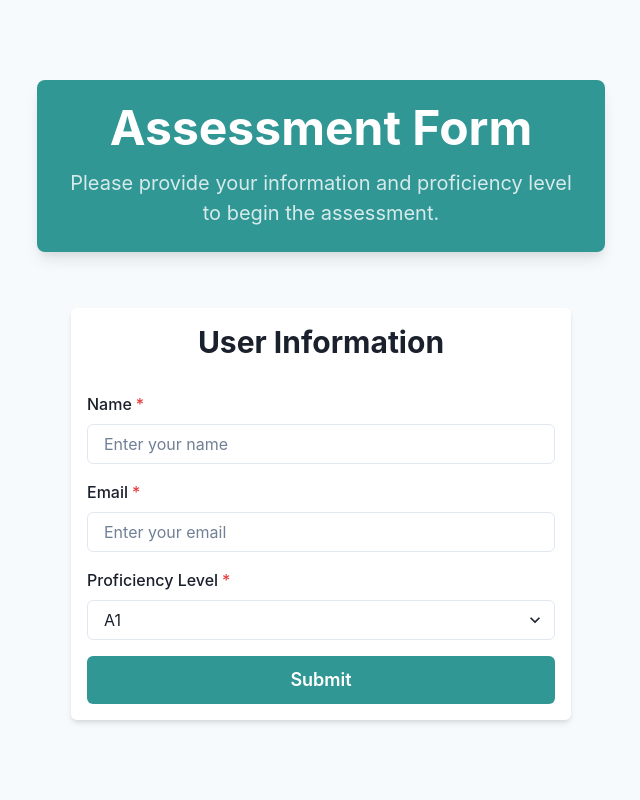
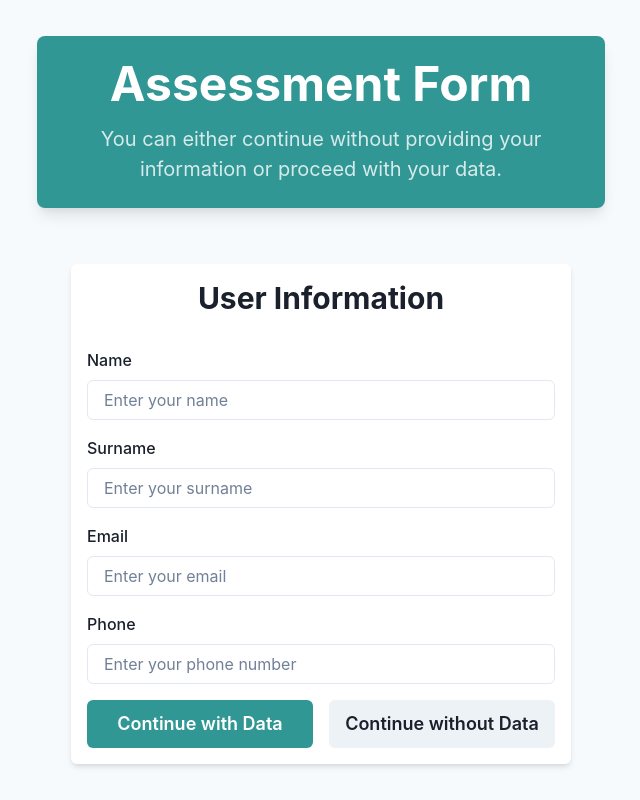
Before and after one commit to adar-schule/testa-asta-kurdi, a Next.js app in the folder frontend/: page /assessment/form in a window 1280 px wide. Shown: the whole page, without its empty margins (319-959 px from the left). Built offline with nearby package versions, Linux system fonts and the light colour scheme.

Commit message:
feat: improve user form ui with optional cases

```diff
--- a/frontend/components/forms/UserForm.tsx
+++ b/frontend/components/forms/UserForm.tsx
@@ -5,28 +5,44 @@ import {
   FormLabel,
   Input,
   Button,
-    Select,
   VStack,
   Heading,
   useToast,
+  HStack,
 } from "@chakra-ui/react";
 import { useState } from "react";
+import { useRouter } from "next/router";
 
 const UserForm = () => {
   const [name, setName] = useState("");
+  const [surname, setSurname] = useState("");
   const [email, setEmail] = useState("");
-    const [proficiency, setProficiency] = useState("A1");
+  const [phone, setPhone] = useState("");
   const toast = useToast();
+  const router = useRouter();
 
-    // Dummy submit handler
+  // Form submission handler
   const handleSubmit = (e: React.FormEvent) => {
     e.preventDefault();
 
-      // Simulate backend call with dummy data
+    // If any field is empty, show a validation error
+    if (!name || !surname || !email || !phone) {
+      toast({
+        title: "Form Error",
+        description: "Please fill in all fields to continue with data.",
+        status: "error",
+        duration: 3000,
+        isClosable: true,
+      });
+      return;
+    }
+
+    // Simulate backend call with the collected data
     const userData = {
       name,
+      surname,
       email,
-        proficiency,
+      phone,
     };
 
     console.log("Submitted User Data:", userData);
@@ -42,8 +58,17 @@ import {
 
     // Clear form fields
     setName("");
+    setSurname("");
     setEmail("");
-      setProficiency("A1");
+    setPhone("");
+
+    // Proceed to test page
+    router.push("/assessment/test");
+  };
+
+  // Skip form validation and go directly to the test
+  const handleSkip = () => {
+    router.push("/assessment/test");
   };
 
   return (
@@ -53,7 +78,7 @@ import {
           User Information
         </Heading>
 
-          <FormControl id="name" isRequired>
+        <FormControl id="name">
           <FormLabel>Name</FormLabel>
           <Input
             placeholder="Enter your name"
@@ -62,7 +87,16 @@ import {
           />
         </FormControl>
 
-          <FormControl id="email" isRequired>
+        <FormControl id="surname">
+          <FormLabel>Surname</FormLabel>
+          <Input
+            placeholder="Enter your surname"
+            value={surname}
+            onChange={(e) => setSurname(e.target.value)}
+          />
+        </FormControl>
+
+        <FormControl id="email">
           <FormLabel>Email</FormLabel>
           <Input
             type="email"
@@ -72,24 +106,24 @@ import {
           />
         </FormControl>
 
-          <FormControl id="proficiency" isRequired>
-            <FormLabel>Proficiency Level</FormLabel>
-            <Select
-              value={proficiency}
-              onChange={(e) => setProficiency(e.target.value)}
-            >
-              <option value="A1">A1</option>
-              <option value="A2">A2</option>
-              <option value="B1">B1</option>
-              <option value="B2">B2</option>
-              <option value="C1">C1</option>
-              <option value="C2">C2</option>
-            </Select>
+        <FormControl id="phone">
+          <FormLabel>Phone</FormLabel>
+          <Input
+            placeholder="Enter your phone number"
+            value={phone}
+            onChange={(e) => setPhone(e.target.value)}
+          />
         </FormControl>
 
+        {/* Buttons */}
+        <HStack spacing={4} w="full">
           <Button colorScheme="teal" type="submit" size="lg" w="full">
-            Submit
+            Continue with Data
           </Button>
+          <Button colorScheme="gray" size="lg" w="full" onClick={handleSkip}>
+            Continue without Data
+          </Button>
+        </HStack>
       </VStack>
     </Box>
   );
--- a/frontend/pages/assessment/form.tsx
+++ b/frontend/pages/assessment/form.tsx
@@ -28,7 +28,7 @@ const AssessmentFormPage = () => {
                             Assessment Form
                         </Heading>
                         <Text fontSize="xl" color="whiteAlpha.800">
-                            Please provide your information and proficiency level to begin the assessment.
+                            You can either continue without providing your information or proceed with your data.
                         </Text>
                     </Box>
 
```
Lines whose indentation alone changed are shown as unchanged.
